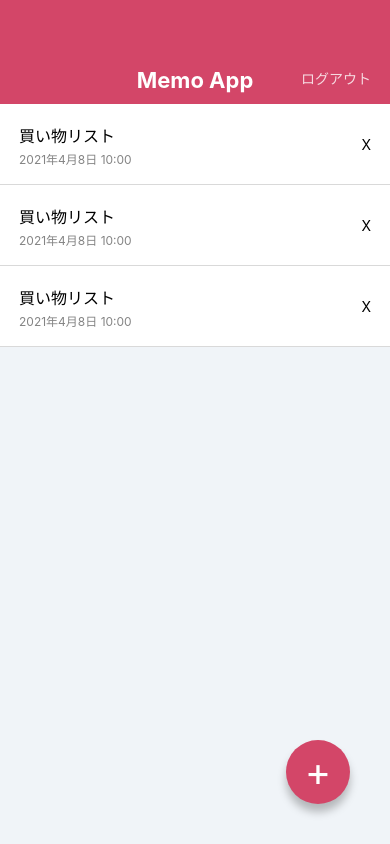
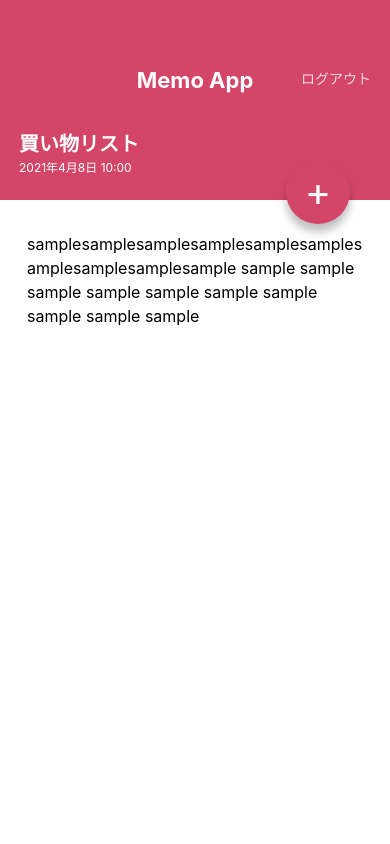
Before and after one commit to t5a1r1ou/native_memoApp, a React Native app: screen / in a window 390 px wide. Built offline with nearby package versions, Linux system fonts and the light colour scheme.

Commit message:
create memo detail screen

```diff
--- a/App.jsx
+++ b/App.jsx
@@ -1,26 +1,9 @@
 import React from "react";
-import { StyleSheet, View } from "react-native";
-import AppBar from "./src/components/AppBar";
-import CircleButton from "./src/components/CircleButton";
-import MemoList from "./src/components/MemoList";
-
-const styles = StyleSheet.create({
-  container: {
-    flex: 1,
-    backgroundColor: "#F0F4F8",
-  },
-});
-
-const { container } = styles;
+import MemoDetailScreen from "./src/screens/MemoDetailScreen";
+import MemoListScreen from "./src/screens/MemoListScreen";
 
 const App = () => {
-  return (
-    <View style={container}>
-      <AppBar />
-      <MemoList />
-      <CircleButton>+</CircleButton>
-    </View>
-  );
+  return <MemoDetailScreen />;
 };
 
 export default App;
--- a/src/components/CircleButton.jsx
+++ b/src/components/CircleButton.jsx
@@ -1,6 +1,6 @@
 import React from "react";
 import { View, Text, StyleSheet } from "react-native";
-import { string } from "prop-types";
+import { shape, string } from "prop-types";
 
 const styles = StyleSheet.create({
   circleButton: {
@@ -29,9 +29,9 @@ const styles = StyleSheet.create({
 const { circleButton, circleButtonLabel } = styles;
 
 const CircleButton = (props) => {
-  const { children } = props;
+  const { children, style } = props;
   return (
-    <View style={circleButton}>
+    <View style={[circleButton, style]}>
       <Text style={circleButtonLabel}>{children}</Text>
     </View>
   );
@@ -39,6 +39,11 @@ const CircleButton = (props) => {
 
 CircleButton.propTypes = {
   children: string.isRequired,
+  style: shape(),
+};
+
+CircleButton.defaultProps = {
+  style: null,
 };
 
 export default CircleButton;
--- /dev/null
+++ b/src/screens/MemoDetailScreen.jsx
@@ -0,0 +1,72 @@
+import React from "react";
+import { ScrollView, View, Text, StyleSheet } from "react-native";
+import AppBar from "../components/AppBar";
+import CircleButton from "../components/CircleButton";
+
+const styles = StyleSheet.create({
+  container: {
+    flex: 1,
+    backgroundColor: "#fff",
+  },
+  memoHeader: {
+    backgroundColor: "#D34668",
+    height: 96,
+    justifyContent: "center",
+    paddingVertical: 24,
+    paddingHorizontal: 19,
+  },
+  memoTitle: {
+    color: "#fff",
+    fontSize: 20,
+    lineHeight: 32,
+    fontWeight: "bold",
+  },
+  memoDate: {
+    color: "#fff",
+    fontSize: 12,
+    lineHeight: 16,
+  },
+  memoBody: {
+    paddingVertical: 32,
+    paddingHorizontal: 27,
+  },
+  memoText: {
+    fontSize: 16,
+    lineHeight: 24,
+  },
+  buttonPosition: {
+    top: 160,
+    bottom: "auto",
+  },
+});
+
+const {
+  container,
+  memoHeader,
+  memoTitle,
+  memoDate,
+  memoBody,
+  memoText,
+  buttonPosition,
+} = styles;
+
+const MemoDetailScreen = () => {
+  return (
+    <View style={container}>
+      <AppBar />
+      <View style={memoHeader}>
+        <Text style={memoTitle}>買い物リスト</Text>
+        <Text style={memoDate}>2021年4月8日 10:00</Text>
+      </View>
+      <ScrollView style={memoBody}>
+        <Text style={memoText}>
+          samplesamplesamplesamplesamplesamplesamplesamplesamplesample sample
+          sample sample sample sample sample sample sample sample sample
+        </Text>
+      </ScrollView>
+      <CircleButton style={buttonPosition}>+</CircleButton>
+    </View>
+  );
+};
+
+export default MemoDetailScreen;
--- /dev/null
+++ b/src/screens/MemoListScreen.jsx
@@ -0,0 +1,26 @@
+import React from "react";
+import { View, StyleSheet } from "react-native";
+import AppBar from "../components/AppBar";
+import MemoList from "../components/MemoList";
+import CircleButton from "../components/CircleButton";
+
+const styles = StyleSheet.create({
+  container: {
+    flex: 1,
+    backgroundColor: "#F0F4F8",
+  },
+});
+
+const { container } = styles;
+
+const MemoListScreen = () => {
+  return (
+    <View style={container}>
+      <AppBar />
+      <MemoList />
+      <CircleButton>+</CircleButton>
+    </View>
+  );
+};
+
+export default MemoListScreen;
```
